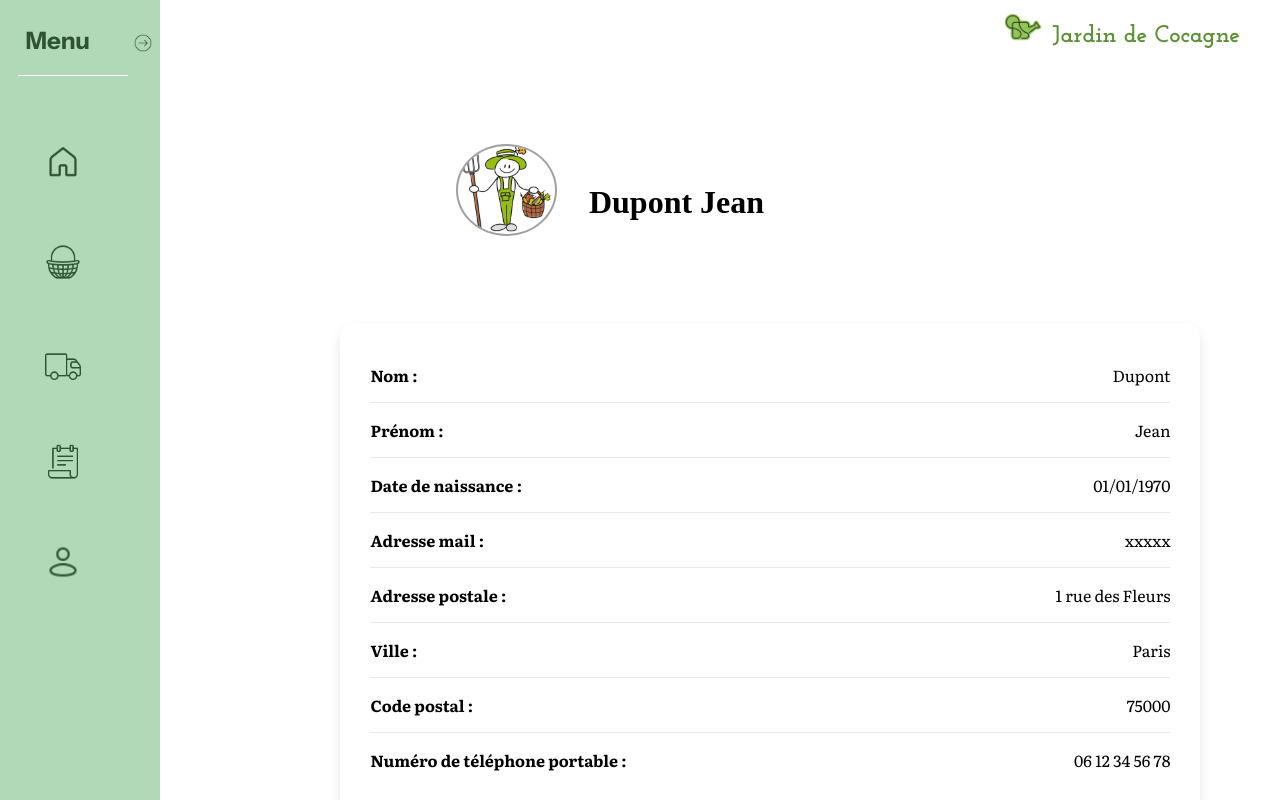
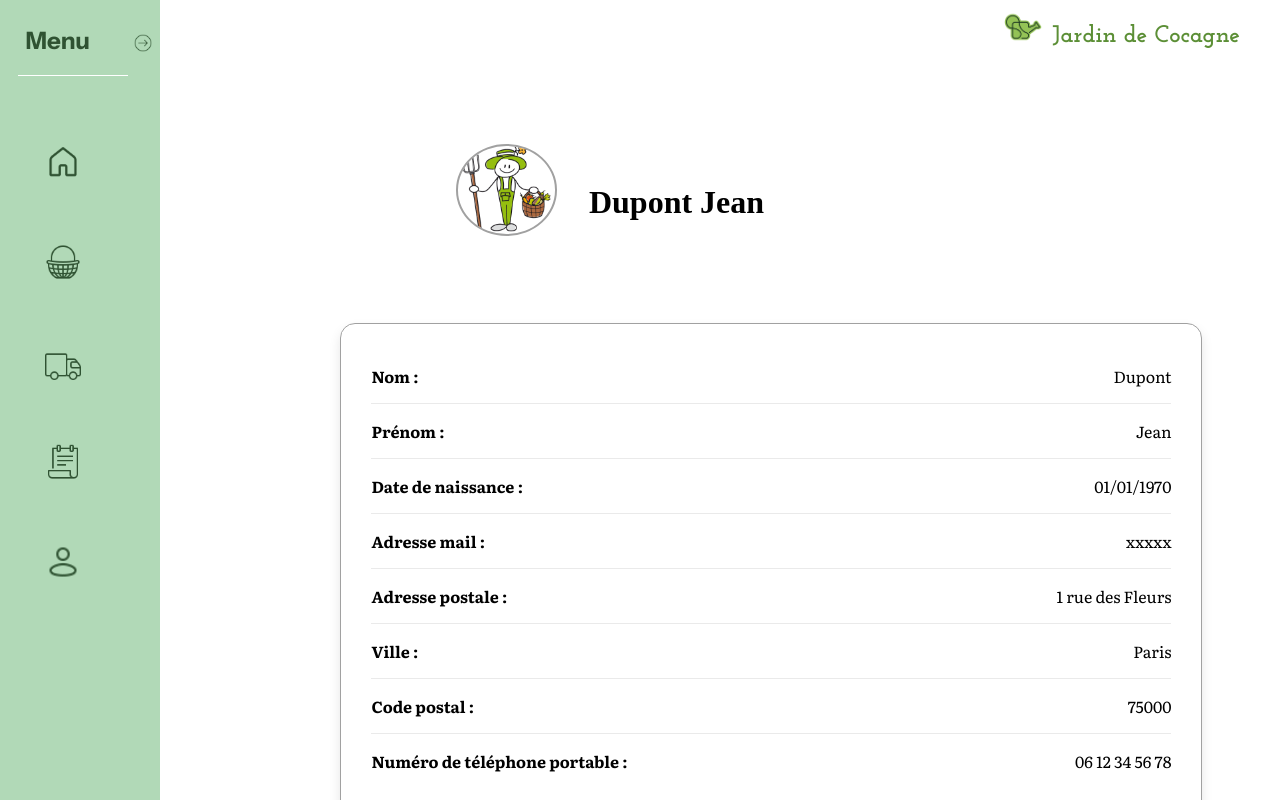
Before and after one commit to NathanLANTZ57/SAE5_LANTZ_CHEVALIER, an Angular app in the folder client/: page /app-profil-adherent in a window 1280 px wide. Shown: the top 800 px of the page. Built offline with nearby package versions, Linux system fonts and the light colour scheme; a web font is replaced by a local one.

Commit message:
maj design profil

```diff
--- a/client/src/app/profil-adherent/profil-adherent.component.scss
+++ b/client/src/app/profil-adherent/profil-adherent.component.scss
@@ -1,5 +1,3 @@
-
-
 .header-profile {
     display: flex;
     margin-left: 50vh;
@@ -32,6 +30,7 @@
     margin-left: 26%;
     margin-top: 10vh;
     font-family: 'Literata';
+    border: 1px solid #a1a1a1;
 }
 
 /* Informations utilisateur */
```
